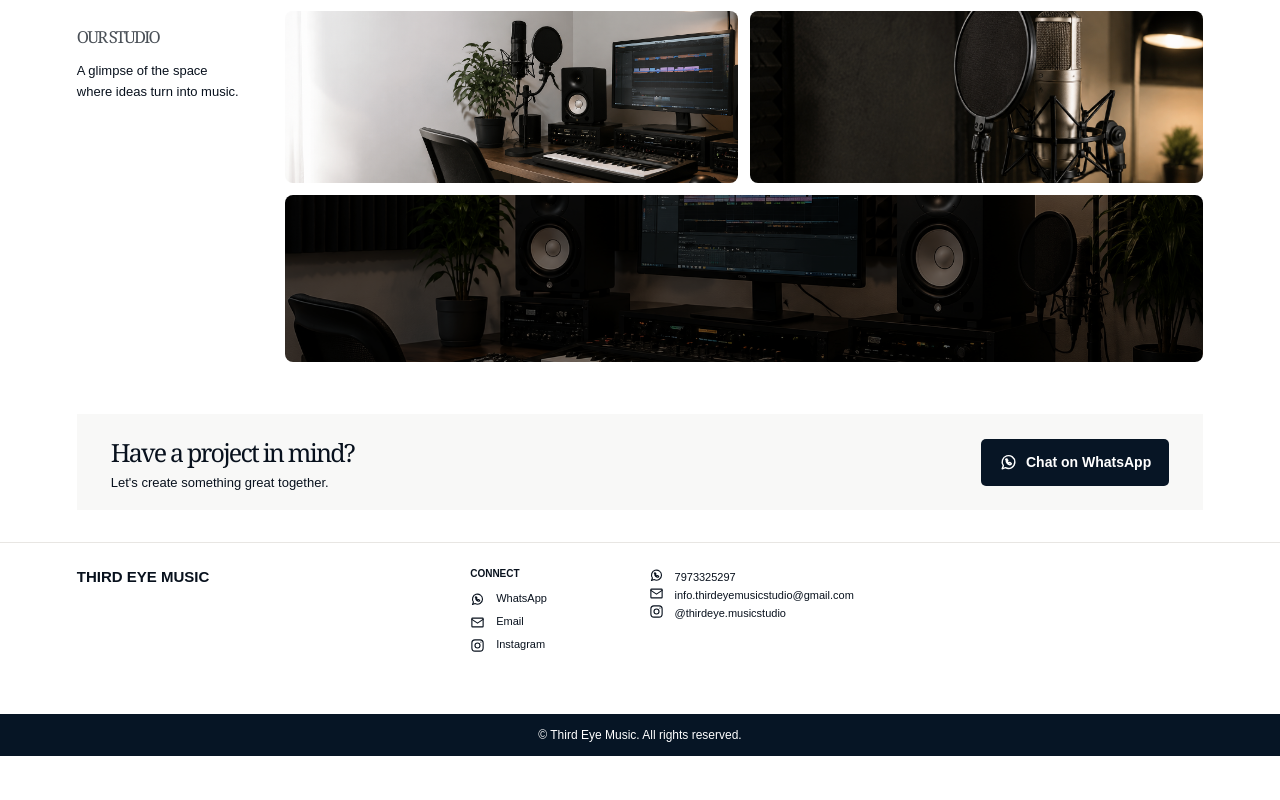
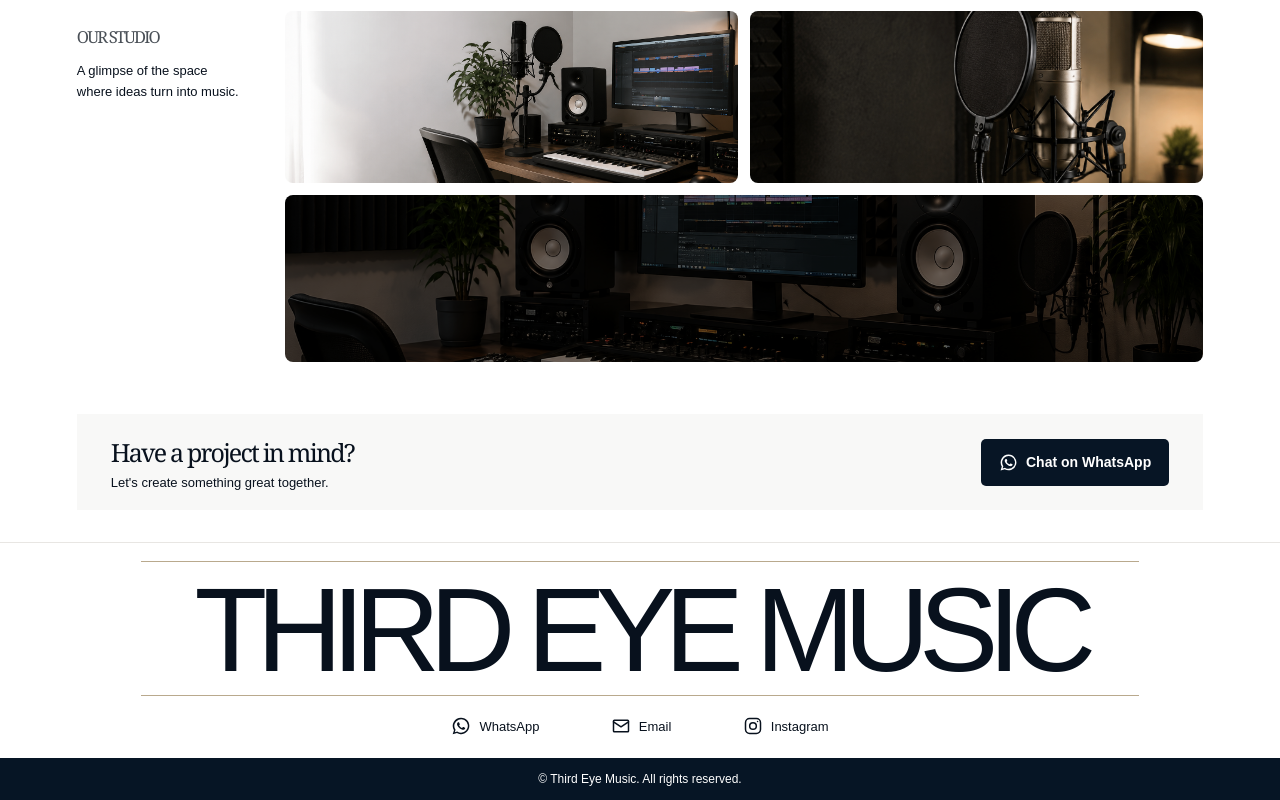
Before and after one commit to NIKHIL7529/music-studio, a Next.js app: page / in a window 1280 px wide. Shown: the part 906-1706 px from the top of the page. Before the commit the page ends 1662 px from the top, so only its background shows below. Built offline with nearby package versions, Linux system fonts and the light colour scheme.

Commit message:
refactor: update service and project types for improved structure; add WhatsApp messages for services and refine footer styles

```diff
--- a/app/data.ts
+++ b/app/data.ts
@@ -11,17 +11,19 @@
     | "scissors"
     | "file"
     | "keys";
+  whatsappMessage: string;
 };
 
 export type Project = {
   title: string;
   artist: string;
   work: string;
-  platform: "YouTube" | "Spotify";
+  platform?: string;
   image: string;
   duration?: string;
-  /** Add the final YouTube or Spotify URL when this project is published. */
+  /** Add any public project URL here. */
   url?: string;
+  actionLabel?: string;
 };
 
 export const contact = {
@@ -39,6 +41,7 @@
     title: "Recording",
     description:
       "High quality recording of vocals and instruments in a comfortable studio environment.",
+    whatsappMessage: "Hi Third Eye Music, I would like to enquire about Recording.",
   },
   {
     number: "02",
@@ -46,6 +49,7 @@
     title: "Music Production",
     description:
       "Complete production of your song from the initial idea to a finished, release-ready production.",
+    whatsappMessage: "Hi Third Eye Music, I would like to enquire about Music Production.",
   },
   {
     number: "03",
@@ -53,6 +57,7 @@
     title: "Vocal Pitching",
     description:
       "Pitch correction and tuning of vocals to achieve clean, natural and polished results.",
+    whatsappMessage: "Hi Third Eye Music, I would like to enquire about Vocal Pitching.",
   },
   {
     number: "04",
@@ -60,6 +65,7 @@
     title: "Beat / Instrumental Production",
     description:
       "Custom beats and instrumentals created for your song, project or artist.",
+    whatsappMessage: "Hi Third Eye Music, I would like to enquire about Beat / Instrumental Production.",
   },
   {
     number: "05",
@@ -67,6 +73,7 @@
     title: "Song Arrangement",
     description:
       "Structuring your song with the right flow, sections, transitions and musical direction.",
+    whatsappMessage: "Hi Third Eye Music, I would like to enquire about Song Arrangement.",
   },
   {
     number: "06",
@@ -74,6 +81,7 @@
     title: "Vocal Editing",
     description:
       "Cleaning, comping and preparing vocal takes for a smooth and professional final performance.",
+    whatsappMessage: "Hi Third Eye Music, I would like to enquire about Vocal Editing.",
   },
   {
     number: "07",
@@ -81,6 +89,7 @@
     title: "Demo Production",
     description:
       "Turning ideas, rough recordings or melodies into strong demos that clearly present your song.",
+    whatsappMessage: "Hi Third Eye Music, I would like to enquire about Demo Production.",
   },
 ];
 
@@ -89,7 +98,6 @@
     title: "Project Title 01",
     artist: "Artist / Client Name",
     work: "Recording, Production",
-    platform: "YouTube",
     image: "/third-eye-music-recording-microphone.png",
     duration: "3:45",
     url: "https://www.youtube.com/results?search_query=Project+Title+01",
@@ -98,7 +106,6 @@
     title: "Project Title 02",
     artist: "Artist / Client Name",
     work: "Production, Arrangement",
-    platform: "Spotify",
     image: "/e4953881-4c8f-459f-ae61-11c55f777240.png",
     url: "https://open.spotify.com/search/Project%20Title%2002",
   },
@@ -106,7 +113,6 @@
     title: "Project Title 03",
     artist: "Artist / Client Name",
     work: "Recording, Production, Vocal Pitching",
-    platform: "YouTube",
     image: "/third-eye-music-studio-wide.png",
     duration: "4:02",
     url: "https://www.youtube.com/results?search_query=Project+Title+03",
--- a/app/globals.css
+++ b/app/globals.css
@@ -1455,3 +1455,34 @@
     padding-inline: 16px;
   }
 }
+
+/* Final interaction and footer refinements */
+.service-list-item { min-height: 65px; border-bottom: 1px solid #e9e8e5; display: grid; align-items: center; grid-template-columns: 76px 78px 277px 1fr 26px; color: inherit; }
+.service-list-item > span { font: 23px Georgia, serif; }
+.service-list-item > svg { justify-self: end; }
+.service-list-item:hover { background: #fafafa; }
+.watch { font-size: 0; }
+.watch::before { content: "View project"; font-size: 11px; }
+.watch svg { flex: 0 0 auto; }
+footer { padding-top: 0; }
+.footer-top { max-width: none; min-height: 0; padding: 18px clamp(20px, 5vw, 82px) 22px; display: block; }
+.footer-wordmark { border-top: 1px solid #b9a98d; border-bottom: 1px solid #b9a98d; padding: 14px 0 12px; font-family: Arial, Helvetica, sans-serif; font-size: clamp(34px, 9.3vw, 142px); line-height: .9; letter-spacing: -.09em; font-weight: 300; text-align: center; white-space: nowrap; }
+.footer-links { display: flex; justify-content: space-evenly; align-items: center; max-width: 520px; margin: 20px auto 0; }
+.footer-links a { display: inline-flex; align-items: center; gap: 8px; font-size: 13px; }
+.footer-links svg { width: 20px; height: 20px; }
+@media (max-width:700px) {
+  .section-heading { display: flex; align-items: flex-end; gap: 12px; }
+  .section-heading > div:last-child { margin-left: auto; flex: 0 0 auto; }
+  .section-heading .text-link { white-space: nowrap; font-size: 12px; }
+  .service-list-item { min-height: 106px; padding: 10px 0; grid-template-columns: 49px 56px 1fr 22px; align-items: start; }
+  .service-list-item > span { padding-top: 10px; }
+  .service-list-item .service-icon { margin-top: 1px; }
+  .service-list-item h3 { grid-column: 3; margin: 1px 0 4px; font-size: 14px; }
+  .service-list-item p { grid-column: 3; margin: 0; font-size: 11.5px; line-height: 1.48; }
+  .service-list-item > svg { grid-column: 4; grid-row: 1 / 3; align-self: center; }
+  .footer-top { padding: 14px 20px 18px; }
+  .footer-wordmark { font-size: clamp(32px, 13.5vw, 72px); padding: 11px 0 9px; }
+  .footer-links { margin-top: 17px; justify-content: space-between; max-width: 330px; }
+  .footer-links a { flex-direction: column; gap: 5px; font-size: 11px; }
+  .footer-links svg { width: 22px; height: 22px; }
+}
--- a/app/page.tsx
+++ b/app/page.tsx
@@ -9,10 +9,11 @@
 const Icon = ({ name, size = 24 }: { name: string; size?: number }) => {
   const paths: Record<string, React.ReactNode> = {
     whatsapp: (
-      <>
-        <path d="M20 11.5a8 8 0 0 1-11.8 7L4 20l1.5-4A8 8 0 1 1 20 11.5Z" />
-        <path d="M8.5 8.2c.3-.7.6-.7.9-.7h.5c.2 0 .4.1.5.4l.7 1.6c.1.3 0 .5-.2.7l-.5.6c.4.8 1.1 1.5 2 1.9l.5-.6c.2-.2.4-.2.7-.1l1.5.7c.3.1.4.3.4.5v.5c0 .3-.1.6-.7.9-3 .8-6.3-2.4-5.5-5.4Z" />
-      </>
+      <path
+        fill="currentColor"
+        stroke="none"
+        d="M12.04 2a9.9 9.9 0 0 0-8.5 14.98L2 22l5.16-1.5A9.9 9.9 0 1 0 12.04 2Zm0 18.02a8.1 8.1 0 0 1-4.14-1.14l-.3-.18-3.06.89.95-2.98-.2-.31a8.1 8.1 0 1 1 6.75 3.72Zm4.45-6.06c-.24-.12-1.43-.7-1.65-.78-.22-.08-.38-.12-.54.12-.16.24-.62.78-.76.94-.14.16-.28.18-.52.06-1.4-.7-2.32-1.25-3.25-2.83-.25-.43.25-.4.72-1.34.08-.16.04-.3-.02-.42-.06-.12-.54-1.3-.74-1.78-.2-.47-.4-.4-.54-.4h-.46c-.16 0-.42.06-.64.3-.22.24-.84.82-.84 2s.86 2.32.98 2.48c.12.16 1.7 2.6 4.12 3.65.58.25 1.03.4 1.38.52.58.18 1.1.15 1.52.1.46-.07 1.43-.58 1.63-1.14.2-.56.2-1.04.14-1.14-.06-.1-.22-.16-.46-.28Z"
+      />
     ),
     menu: (
       <>
@@ -329,14 +330,21 @@
       <Hero page="services" />
       <section className="service-list">
         {services.map((s) => (
-          <article key={s.number}>
+          <a
+            className="service-list-item"
+            href={`${contact.whatsappUrl}?text=${encodeURIComponent(s.whatsappMessage)}`}
+            target="_blank"
+            rel="noreferrer"
+            key={s.number}
+          >
             <span>{s.number}</span>
             <div className="service-icon">
               <Icon name={s.icon} size={29} />
             </div>
             <h3>{s.title}</h3>
             <p>{s.description}</p>
-          </article>
+            <Icon name="arrow" size={19} />
+          </a>
         ))}
       </section>
       <Cta />
@@ -348,20 +356,10 @@
     <main>
       <Hero page="work" />
       <section className="work">
-        <div className="tabs">
-          <span className="active">All</span>
-          <span>YouTube</span>
-          <span>Spotify</span>
-          <small>More projects coming soon.</small>
-        </div>
         <div className="projects">
           {projects.map((p) => (
             <article
-              className={
-                "project " +
-                p.platform.toLowerCase() +
-                (p.url ? " has-link" : "")
-              }
+              className={"project" + (p.url ? " has-link" : "")}
               key={p.title}
             >
               <div className="project-media">
@@ -374,9 +372,7 @@
                 {p.duration && <b>{p.duration}</b>}
               </div>
               <div className="project-info">
-                <h3>
-                  {p.title} <em>{p.platform}</em>
-                </h3>
+                <h3>{p.title}</h3>
                 <p>{p.artist}</p>
                 <p>Type of work:　{p.work}</p>
               </div>
@@ -412,9 +408,7 @@
           <WhatsAppButton />
         </ContactCard>
         <ContactCard icon="mail" title="Email">
-          <p>
-            {contact.email}
-          </p>
+          <p>{contact.email}</p>
         </ContactCard>
         <ContactCard icon="instagram" title="Instagram">
           <p>{contact.instagram}</p>
@@ -471,16 +465,13 @@
     </section>
   );
 }
-function Footer({ go }: { go: (x: Page) => void }) {
+function Footer({ go: _go }: { go: (x: Page) => void }) {
   return (
     <footer>
       <div className="footer-top">
-        <div>
-          <h3>THIRD EYE MUSIC</h3>
-        </div>
-        <div className="footer-connect">
-          <b>CONNECT</b>
-          <a href={contact.whatsappUrl}>
+        <div className="footer-wordmark">THIRD EYE MUSIC</div>
+        <div className="footer-links">
+          <a href={contact.whatsappUrl} target="_blank" rel="noreferrer">
             <Icon name="whatsapp" />
             WhatsApp
           </a>
@@ -488,25 +479,10 @@
             <Icon name="mail" />
             Email
           </a>
-          <a href={contact.instagramUrl}>
+          <a href={contact.instagramUrl} target="_blank" rel="noreferrer">
             <Icon name="instagram" />
             Instagram
           </a>
-        </div>
-        <div className="footer-details">
-          <p>
-            <Icon name="whatsapp" />
-            {contact.phone}
-          </p>
-          <p>
-            <Icon name="mail" />
-            {contact.email}
-            <br />
-          </p>
-          <p>
-            <Icon name="instagram" />
-            {contact.instagram}
-          </p>
         </div>
       </div>
       <div className="footer-bottom">
```
